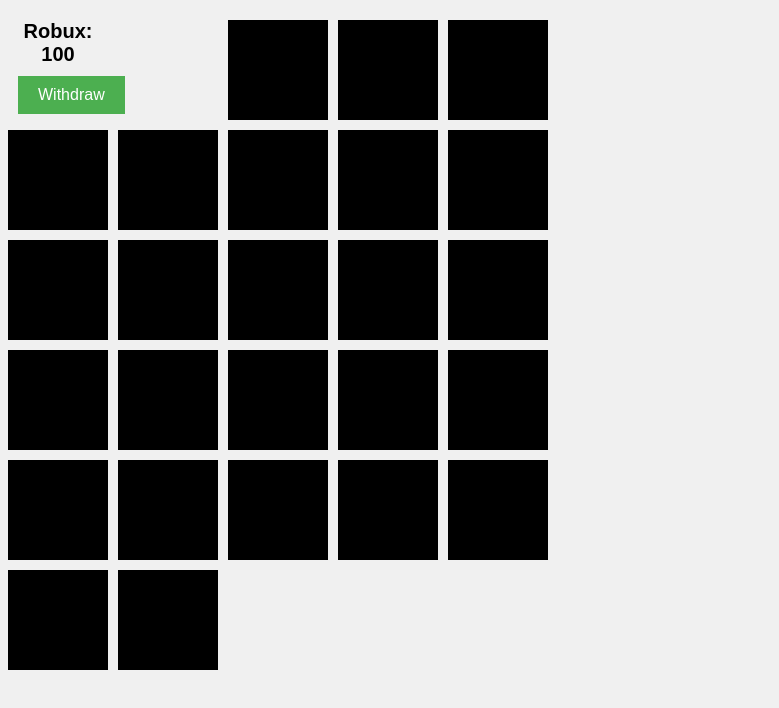
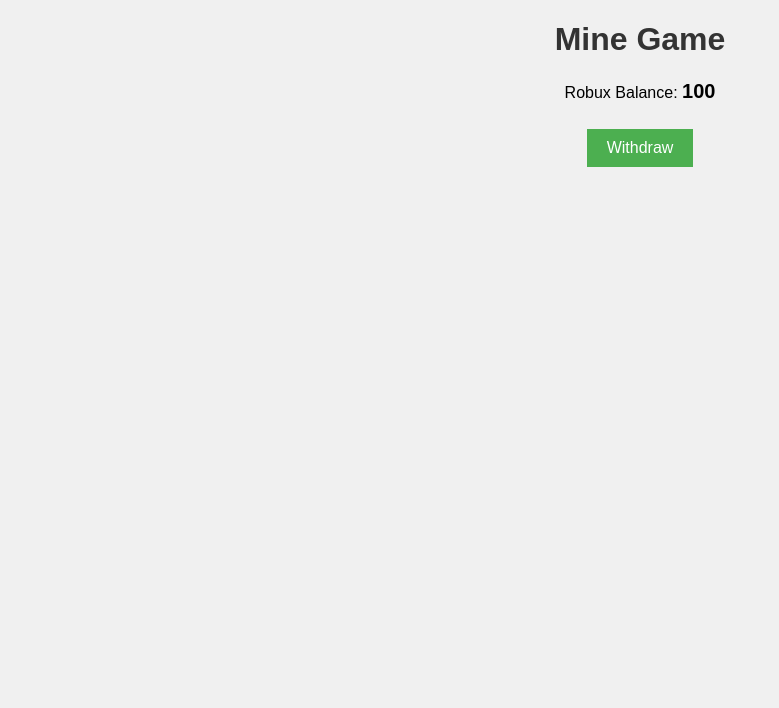
Before and after one commit to ggfff44/index.html, a plain HTML site: page index.html in a window 1280 px wide. Shown: the whole page, without its empty margins (0-779 px from the left). Drawn offline with Linux system fonts and the light colour scheme.

Commit message:
index.html

```diff
--- a/index.html
+++ b/index.html
@@ -1,19 +1,17 @@
 <!DOCTYPE html>
-<html lang="en">
+<html>
 <head>
-    <meta charset="UTF-8">
-    <meta name="viewport" content="width=device-width, initial-scale=1.0">
     <title>Mine Game</title>
-    <link rel="stylesheet" href="styles.css">
+    <link rel="stylesheet" type="text/css" href="styles.css">
 </head>
 <body>
+    <h1>Mine Game</h1>
+    <p>Robux Balance: <span id="robux-balance">100</span></p>
+    <button id="withdraw-button" disabled>Withdraw</button>
     <div id="game-container">
-        <div id="score-container">
-            <span id="robux-balance">Robux: 100</span>
-            <button id="withdraw-button" onclick="withdrawRobux()">Withdraw</button>
-        </div>
-        <div id="board"></div>
+        <!-- The game grid will be generated here -->
     </div>
-    <script src="script.js"></script>
+    <button id="restart-button" style="display: none;">Restart</button>
+    <script src="game.js"></script>
 </body>
 </html>
```
